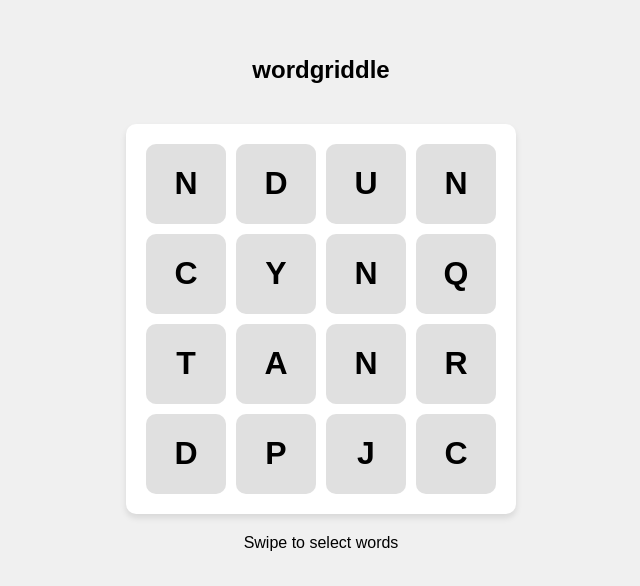
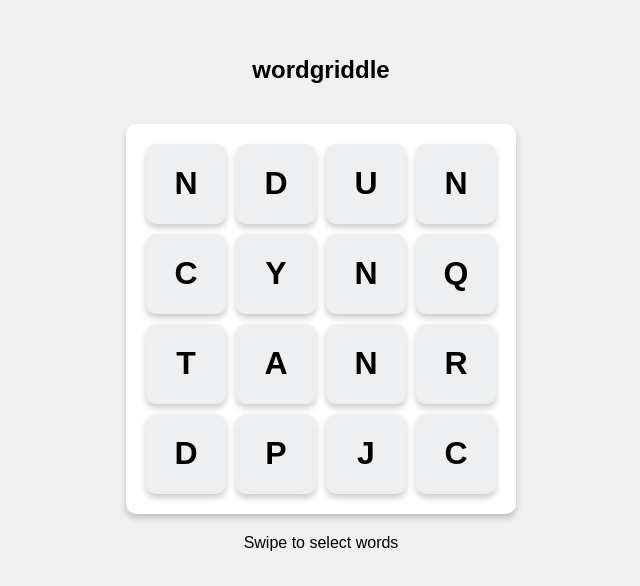
Before and after one commit to Motivesoft/wordgriddle-playground, a plain HTML site: page index.html in a window 1280 px wide. Shown: the part 106-692 px from the top of the page, without its empty margins (319-959 px from the left). Drawn offline with Linux system fonts and the light colour scheme.

Commit message:
More prettifying

```diff
--- a/index.html
+++ b/index.html
@@ -28,20 +28,21 @@
             background-color: #ffffff;
             padding: 20px;
             border-radius: 10px;
-            box-shadow: 0 4px 6px rgba(0,0,0,0.1);
+            box-shadow: 0 4px 6px rgba(0,0,0,0.2);
             touch-action: none;
+            user-select: none;
         }
         .grid-item {
             display: flex;
             justify-content: center;
             align-items: center;
-            background-color: #e0e0e0;
+            background-color: #edeff1;
             font-size: 32px;
             font-weight: bold;
             cursor: pointer;
             transition: all 0.3s ease;
             border-radius: 10px;
-            user-select: none;
+            box-shadow: 0 4px 6px rgba(0,0,0,0.2);
         }
         .grid-item.selected {
             background-color: #e9ba3a;
```
